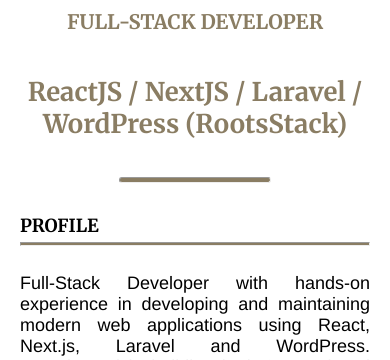
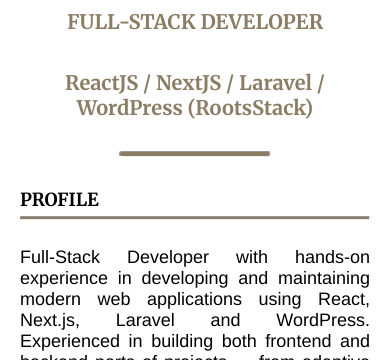
Before and after one commit to itsvetal/project-resume, a plain HTML site: page index.html in a window 390 px wide. Shown: the part 740-1100 px from the top of the page. Drawn offline with Linux system fonts and the light colour scheme; a web font is replaced by a local one.

Commit message:
Fix mobile version header

```diff
--- a/main.css
+++ b/main.css
@@ -476,6 +476,10 @@
   .container .page-header .page-header__content .page-header__content__text h2 {
     font-size: 20px;
   }
+  .container .page-header .page-header__content .page-header__content__text h3 {
+    font-size: 20px;
+    margin-inline: 22px;
+  }
   .container .page-header .page-header__content .page-header__content__text hr {
     height: 4px;
     width: 150px;
```
